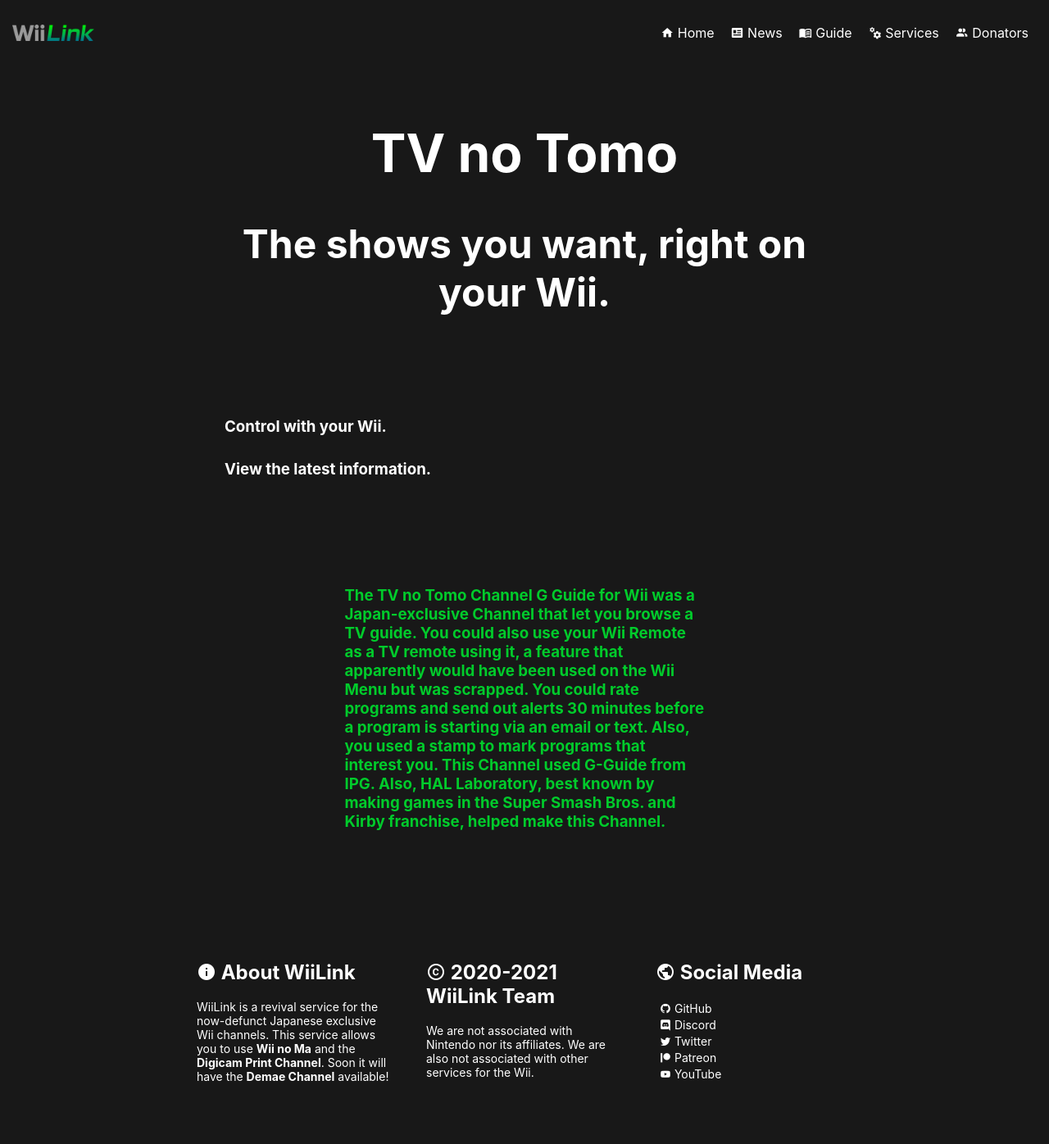
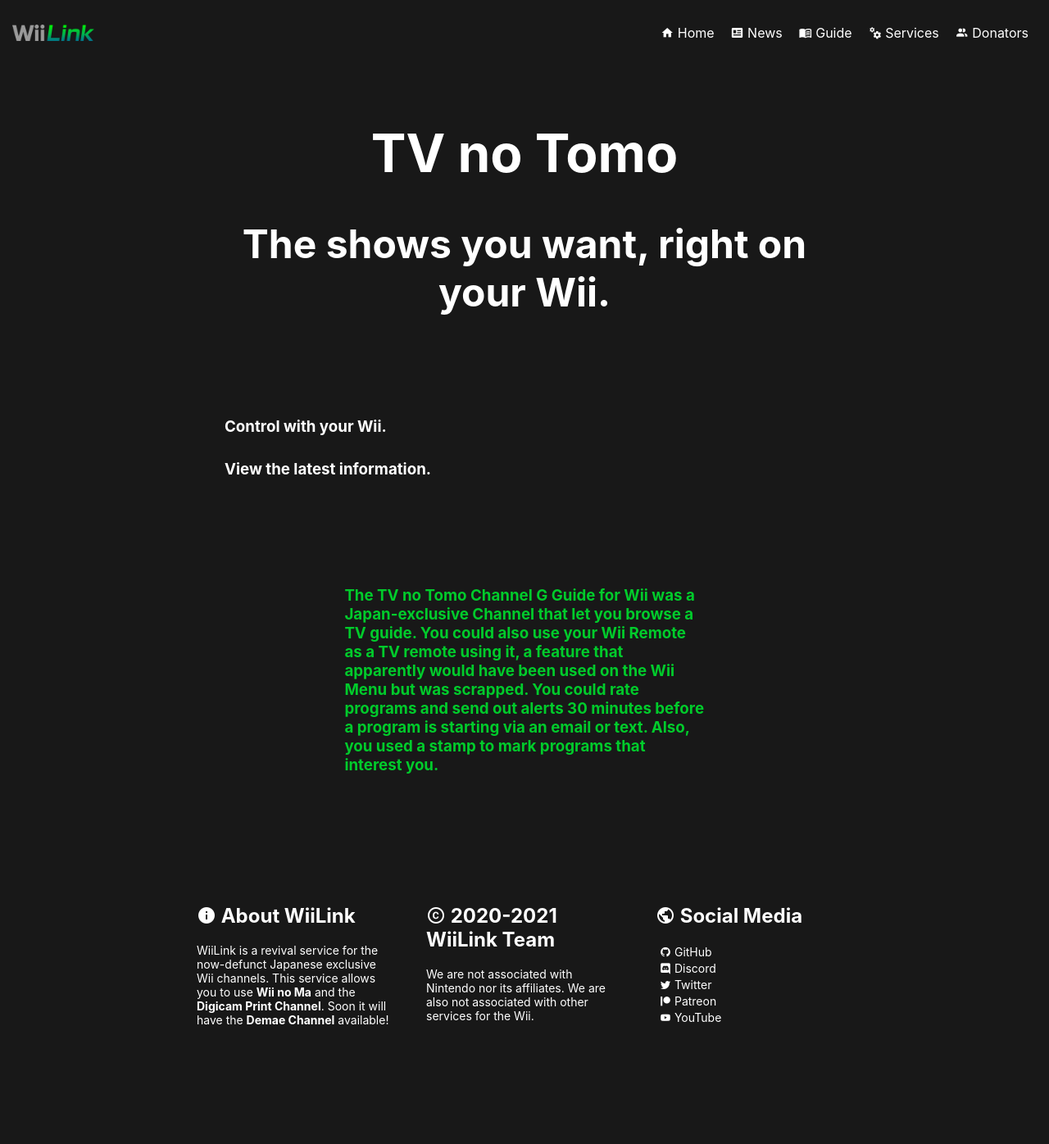
Before and after one commit to WiiLink24/WiiLink24.github.io, a Jekyll site: the page built from services/tv-helper.html, in a window 1280 px wide. Shown: the whole page at 82% size. Built offline with Jekyll 4.4.1, drawn with Linux system fonts in a browser that asks for light colours; after the commit the page ends 1327 px from its top, so only the background shows below that.

Commit message:
Apply suggestions from code review

```diff
--- a/services/demae.html
+++ b/services/demae.html
@@ -17,6 +17,6 @@
 <div class="section">
   <h3><p><a href="https://rc24.xyz/services/food.html#:~:text=The%20Demae%20Channel%20was%20a,Wii%20and%20the%20Wii%20U.">The Demae Channel
   was a Japan-exclusive Channel that allowed you to deliver food to your home (sushi, chicken, pizza, hamburgers, etc).
-  The service it used is Demae-Can. It was later released for the Wii U, but it was discontinued on March 31, 2017
+  The service was provided by Demae-Can. It was later released for the Wii U, but it was discontinued on March 31, 2017
   for both the Wii and the Wii U.</a></p></h3>
 </div>
--- a/services/tv-helper.html
+++ b/services/tv-helper.html
@@ -17,7 +17,5 @@
   <h3><p><a href="https://rc24.xyz/services/television.html">The TV no Tomo Channel G Guide for Wii was
   a Japan-exclusive Channel that let you browse a TV guide. You could also use your Wii Remote as a TV remote using it,
   a feature that apparently would have been used on the Wii Menu but was scrapped. You could rate programs and send out
-  alerts 30 minutes before a program is starting via an email or text. Also, you used a stamp to mark programs that interest you.
-  This Channel used G-Guide from IPG. Also, HAL Laboratory, best known by making games in the Super Smash Bros. and Kirby franchise,
-  helped make this Channel.</a></p></h3>
+  alerts 30 minutes before a program is starting via an email or text. Also, you used a stamp to mark programs that interest you.</a></p></h3>
 </div>
```
